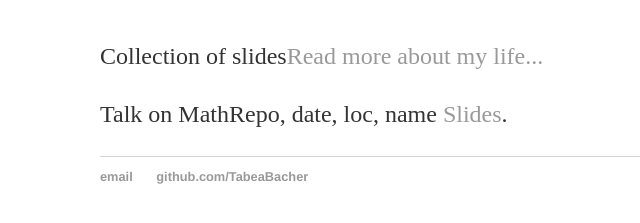
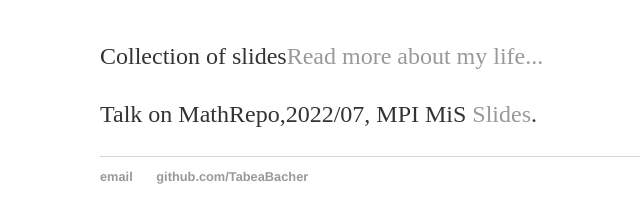
Before and after one commit to TabeaBacher/TabeaBacher.github.io, a Jekyll site: the page built from talks/index.html, in a window 1280 px wide. Shown: the part 157-380 px from the top of the page, without its empty margins (92-732 px from the left). Built offline with Jekyll 4.4.1, drawn with Linux system fonts in a browser that asks for light colours.

Commit message:
Update index.html

```diff
--- a/talks/index.html
+++ b/talks/index.html
@@ -5,5 +5,5 @@ title: Tabea Bacher, Talks
 <div class="blurb">
 	<h1>Talks</h1>
 	<p>Collection of slides<a href="/about">Read more about my life...</a></p>
-  <p>Talk on MathRepo, date, loc, name <a href="MathRepo.pdf">Slides</a>.</p>
+  <p>Talk on MathRepo,2022/07, MPI MiS <a href="MathRepo_Tabea_MathematicalSoftwareSem_07.22.pdf">Slides</a>.</p>
 </div><!-- /.blurb -->
```
